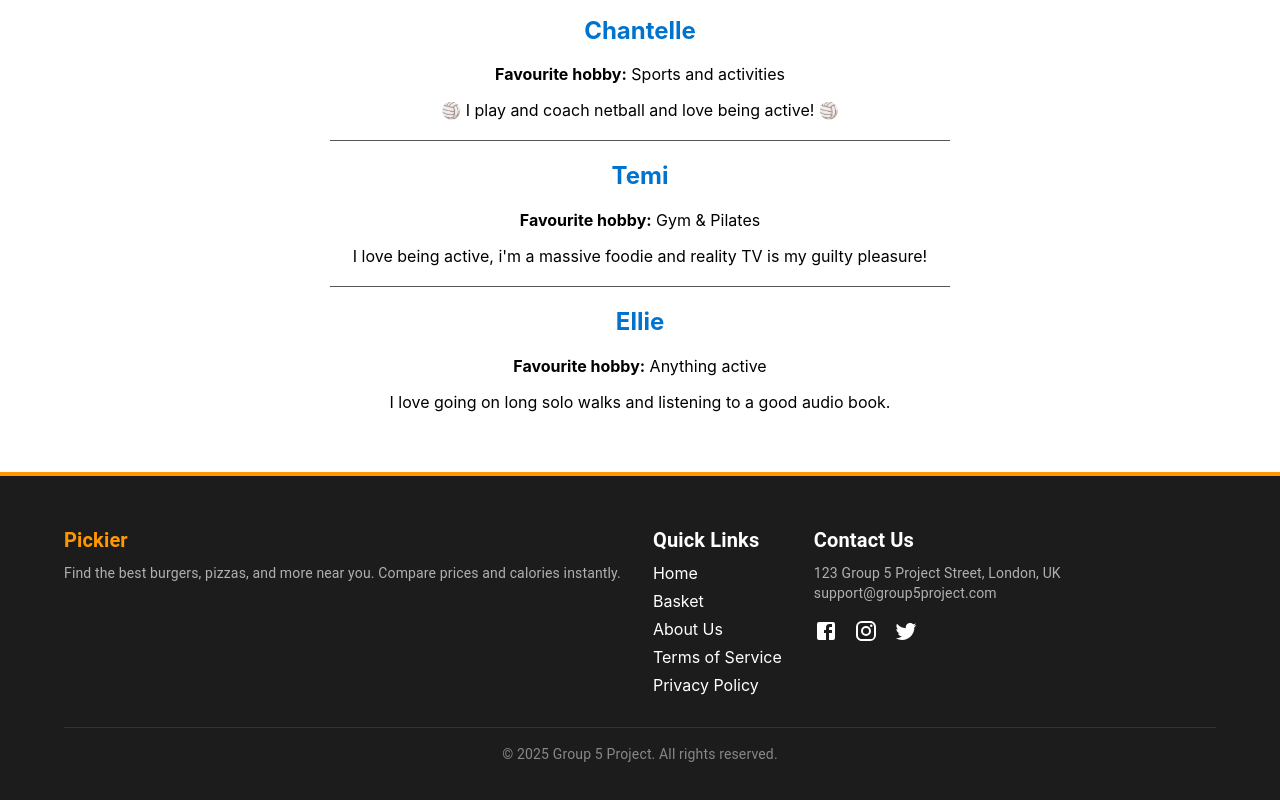
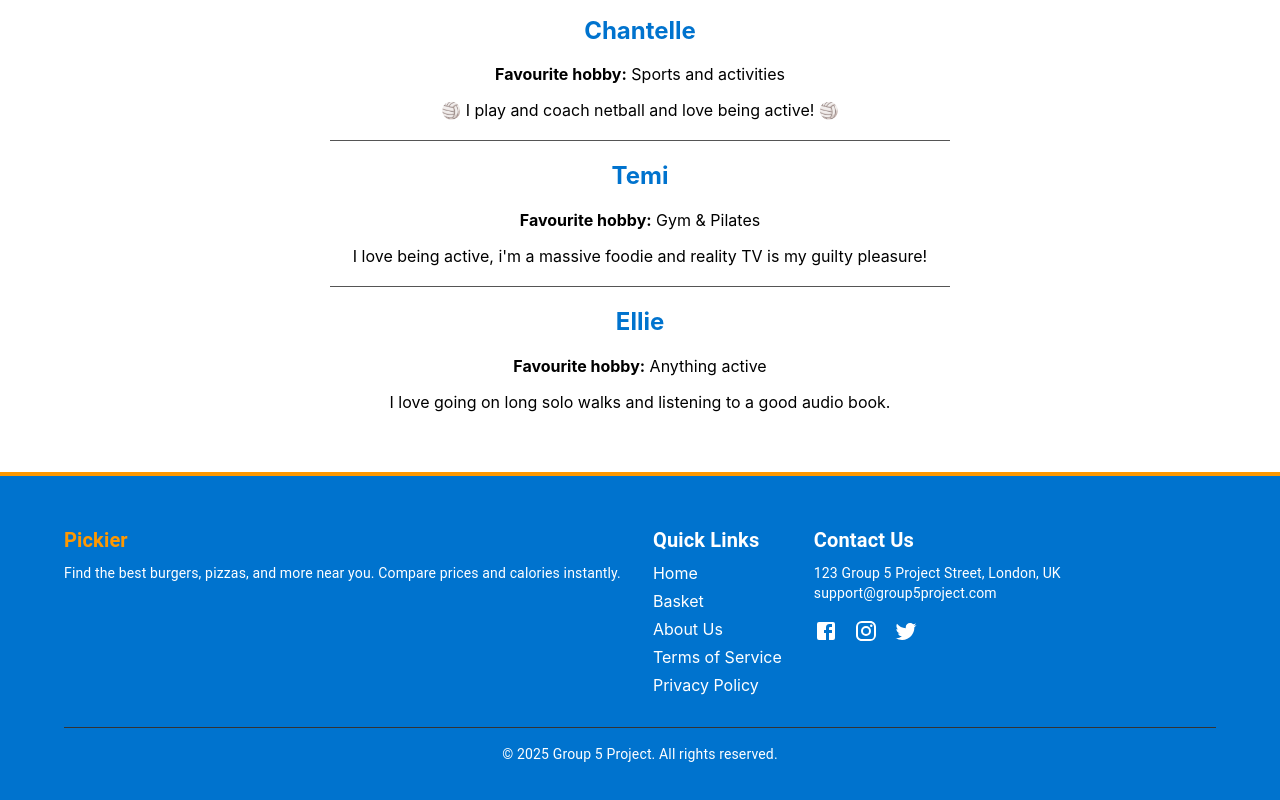
Before and after one commit to mxria-a/CFG-Group5-Project, a React (Create React App) app in the folder frontend/: page /about-us in a window 1280 px wide. Shown: the part 569-1369 px from the top of the page. Built offline with nearby package versions, Linux system fonts and the light colour scheme; no server answers.

Commit message:
Added styling to Footer to match nav bar

```diff
--- a/frontend/src/Components/Footer.jsx
+++ b/frontend/src/Components/Footer.jsx
@@ -8,7 +8,7 @@ const Footer = () => {
     <Box
       component="footer"
       sx={{
-        backgroundColor: "#1c1c1c",
+        backgroundColor: "#0073ce",
         color: "white",
         py: 6,
         mt: "auto",
@@ -23,7 +23,7 @@ const Footer = () => {
             <Typography variant="h6" gutterBottom sx={{ fontWeight: "bold", color: "#ff9800" }}>
               Pickier
             </Typography>
-            <Typography variant="body2" sx={{ color: "#b0b0b0" }}>
+            <Typography variant="body2" sx={{ color: "#ffffffff" }}>
               Find the best burgers, pizzas, and more near you. Compare prices and
               calories instantly.
             </Typography>
@@ -60,7 +60,7 @@ const Footer = () => {
             <Typography variant="h6" gutterBottom sx={{ fontWeight: "bold" }}>
               Contact Us
             </Typography>
-            <Typography variant="body2" sx={{ mb: 2, color: "#b0b0b0" }}>
+            <Typography variant="body2" sx={{ mb: 2, color: "#ffffffff" }}>
               123 Group 5 Project Street, London, UK
               <br />
               support@group5project.com
@@ -77,7 +77,7 @@ const Footer = () => {
 
         {/* Copyright Bar */}
         <Box sx={{ textAlign: "center", mt: 4, pt: 2, borderTop: "1px solid #333" }}>
-          <Typography variant="body2" sx={{ color: "#888" }}>
+          <Typography variant="body2" sx={{ color: "#ffffffff" }}>
             &copy; {new Date().getFullYear()} Group 5 Project. All rights reserved.
           </Typography>
         </Box>
```
